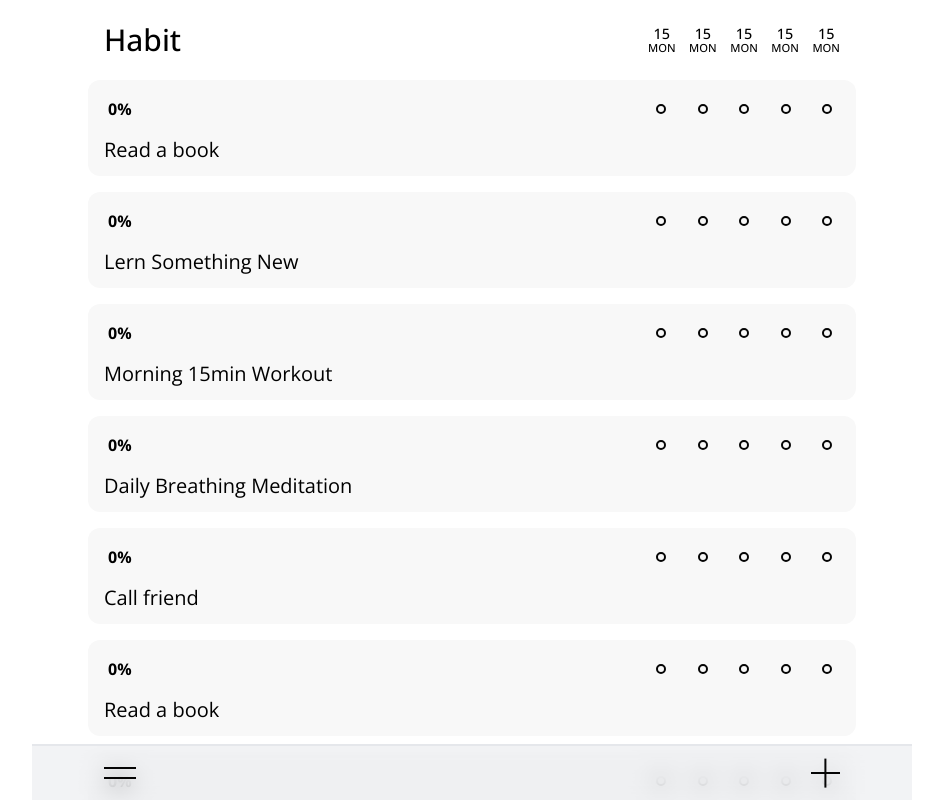
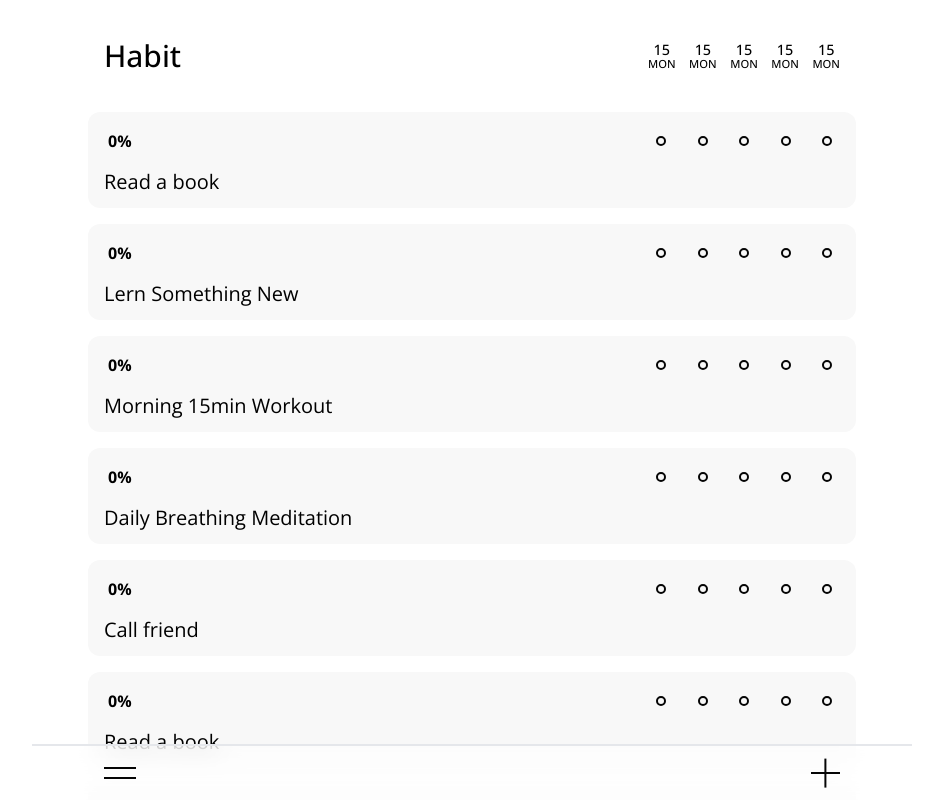
Before and after one commit to bodik87/habits, a React (Vite) app: page / in a window 1280 px wide. Shown: the top 800 px of the page, without its empty margins (168-1111 px from the left). Built offline with nearby package versions, Linux system fonts and the light colour scheme.

Commit message:
nav blur fixed

```diff
--- a/src/components/Header.tsx
+++ b/src/components/Header.tsx
@@ -9,7 +9,7 @@ const DateGroup = () => {
 
 export const Header = () => {
   return (
-    <div className="sticky max-w-[55rem] mx-auto bg-white/50 backdrop-blur-md top-0 h-[5rem] z-20 px-8 md:px-[4.5rem] flex justify-between items-center">
+    <div className="sticky max-w-[55rem] mx-auto bg-white/50 backdrop-blur-md top-0 h-28 z-20 px-8 md:px-[4.5rem] flex justify-between items-center">
       <p className=" font-medium text-3xl">Habit</p>
       <div className="flex w-[12rem] justify-between">
         <DateGroup />
--- a/src/components/Navigation.tsx
+++ b/src/components/Navigation.tsx
@@ -18,7 +18,7 @@ const Plus = () => {
 
 export const Navigation = () => {
   return (
-    <div className="fixed w-full max-w-[55rem] mx-auto bg-gray-200/50 border-t-2 backdrop-blur-md bottom-0 left-0 right-0 h-14 z-20 px-8 md:px-[4.5rem] flex justify-between items-center">
+    <div className="fixed w-full max-w-[55rem] mx-auto bg-white/60 border-t-2 backdrop-blur-md bottom-0 left-0 right-0 h-14 z-20 px-8 md:px-[4.5rem] flex justify-between items-center">
       <Burger />
       <Plus />
     </div>
```
